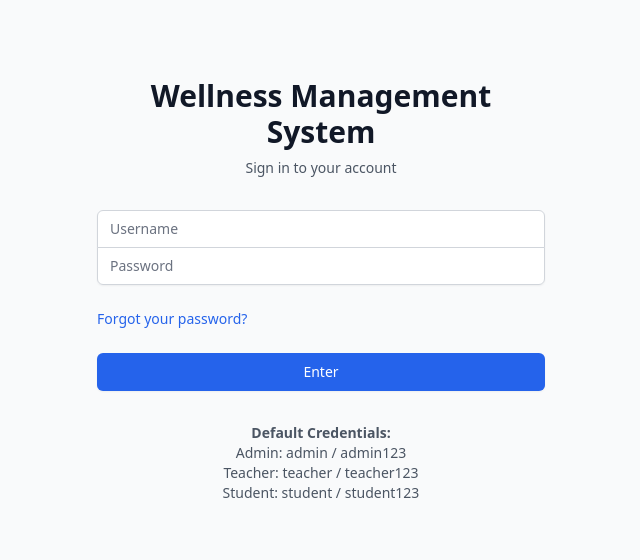
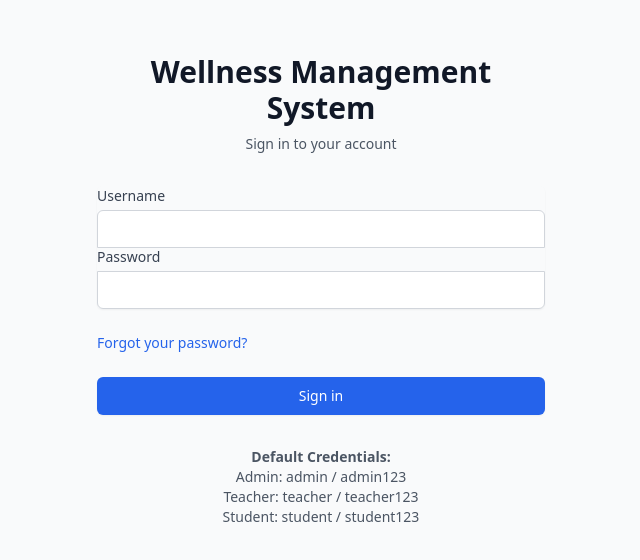
Before and after one commit to chandratejatiriveedhi/wellness-management-system, a React (Create React App) app in the folder frontend/: page /login in a window 1280 px wide. Shown: the part 122-682 px from the top of the page, without its empty margins (319-959 px from the left). Built offline with nearby package versions, Linux system fonts and the light colour scheme.

Commit message:
Fix accessibility issues in LoginPage component

```diff
--- a/frontend/src/components/LoginPage.js
+++ b/frontend/src/components/LoginPage.js
@@ -27,49 +27,55 @@ export default function LoginPage() {
     <div className="min-h-screen flex items-center justify-center bg-gray-50 py-12 px-4 sm:px-6 lg:px-8">
       <div className="max-w-md w-full space-y-8">
         <div>
-          <h2 className="mt-6 text-center text-3xl font-extrabold text-gray-900">
+          <h1 className="mt-6 text-center text-3xl font-extrabold text-gray-900">
             Wellness Management System
-          </h2>
-          <p className="mt-2 text-center text-sm text-gray-600">
+          </h1>
+          <p className="mt-2 text-center text-sm text-gray-600" id="login-description">
             Sign in to your account
           </p>
         </div>
-        <form className="mt-8 space-y-6" onSubmit={handleSubmit}>
+        <form className="mt-8 space-y-6" onSubmit={handleSubmit} aria-labelledby="login-description">
           <div className="rounded-md shadow-sm -space-y-px">
             <div>
-              <label htmlFor="username" className="sr-only">
+              <label htmlFor="username" className="block text-sm font-medium text-gray-700 mb-1">
                 Username
               </label>
               <input
                 id="username"
                 name="username"
                 type="text"
+                autoComplete="username"
                 required
-                className="appearance-none rounded-none relative block w-full px-3 py-2 border border-gray-300 placeholder-gray-500 text-gray-900 rounded-t-md focus:outline-none focus:ring-blue-500 focus:border-blue-500 focus:z-10 sm:text-sm"
-                placeholder="Username"
+                className="appearance-none rounded-t-md relative block w-full px-3 py-2 border border-gray-300 placeholder-gray-500 text-gray-900 focus:outline-none focus:ring-blue-500 focus:border-blue-500 focus:z-10 sm:text-sm"
                 value={username}
                 onChange={(e) => setUsername(e.target.value)}
+                aria-label="Username"
+                aria-required="true"
               />
             </div>
             <div>
-              <label htmlFor="password" className="sr-only">
+              <label htmlFor="password" className="block text-sm font-medium text-gray-700 mb-1">
                 Password
               </label>
               <input
                 id="password"
                 name="password"
                 type="password"
+                autoComplete="current-password"
                 required
-                className="appearance-none rounded-none relative block w-full px-3 py-2 border border-gray-300 placeholder-gray-500 text-gray-900 rounded-b-md focus:outline-none focus:ring-blue-500 focus:border-blue-500 focus:z-10 sm:text-sm"
-                placeholder="Password"
+                className="appearance-none rounded-b-md relative block w-full px-3 py-2 border border-gray-300 placeholder-gray-500 text-gray-900 focus:outline-none focus:ring-blue-500 focus:border-blue-500 focus:z-10 sm:text-sm"
                 value={password}
                 onChange={(e) => setPassword(e.target.value)}
+                aria-label="Password"
+                aria-required="true"
               />
             </div>
           </div>
 
           {error && (
-            <div className="text-red-500 text-sm text-center">{error}</div>
+            <div className="text-red-500 text-sm text-center" role="alert" aria-live="polite">
+              {error}
+            </div>
           )}
 
           <div className="flex items-center justify-between">
@@ -77,6 +83,7 @@ export default function LoginPage() {
               <Link
                 to="/forgot-password"
                 className="font-medium text-blue-600 hover:text-blue-500"
+                aria-label="Forgot your password"
               >
                 Forgot your password?
               </Link>
@@ -87,17 +94,20 @@ export default function LoginPage() {
             <button
               type="submit"
               className="group relative w-full flex justify-center py-2 px-4 border border-transparent rounded-md shadow-sm text-sm font-medium text-white bg-blue-600 hover:bg-blue-700 focus:outline-none focus:ring-2 focus:ring-offset-2 focus:ring-blue-500"
+              aria-label="Sign in"
             >
-              Enter
+              Sign in
             </button>
           </div>
         </form>
 
-        <div className="mt-4 text-center text-sm text-gray-600">
+        <div className="mt-4 text-center text-sm text-gray-600" aria-label="Default login credentials">
           <p className="font-semibold">Default Credentials:</p>
-          <p>Admin: admin / admin123</p>
-          <p>Teacher: teacher / teacher123</p>
-          <p>Student: student / student123</p>
+          <ul className="list-none">
+            <li>Admin: admin / admin123</li>
+            <li>Teacher: teacher / teacher123</li>
+            <li>Student: student / student123</li>
+          </ul>
         </div>
       </div>
     </div>
```
